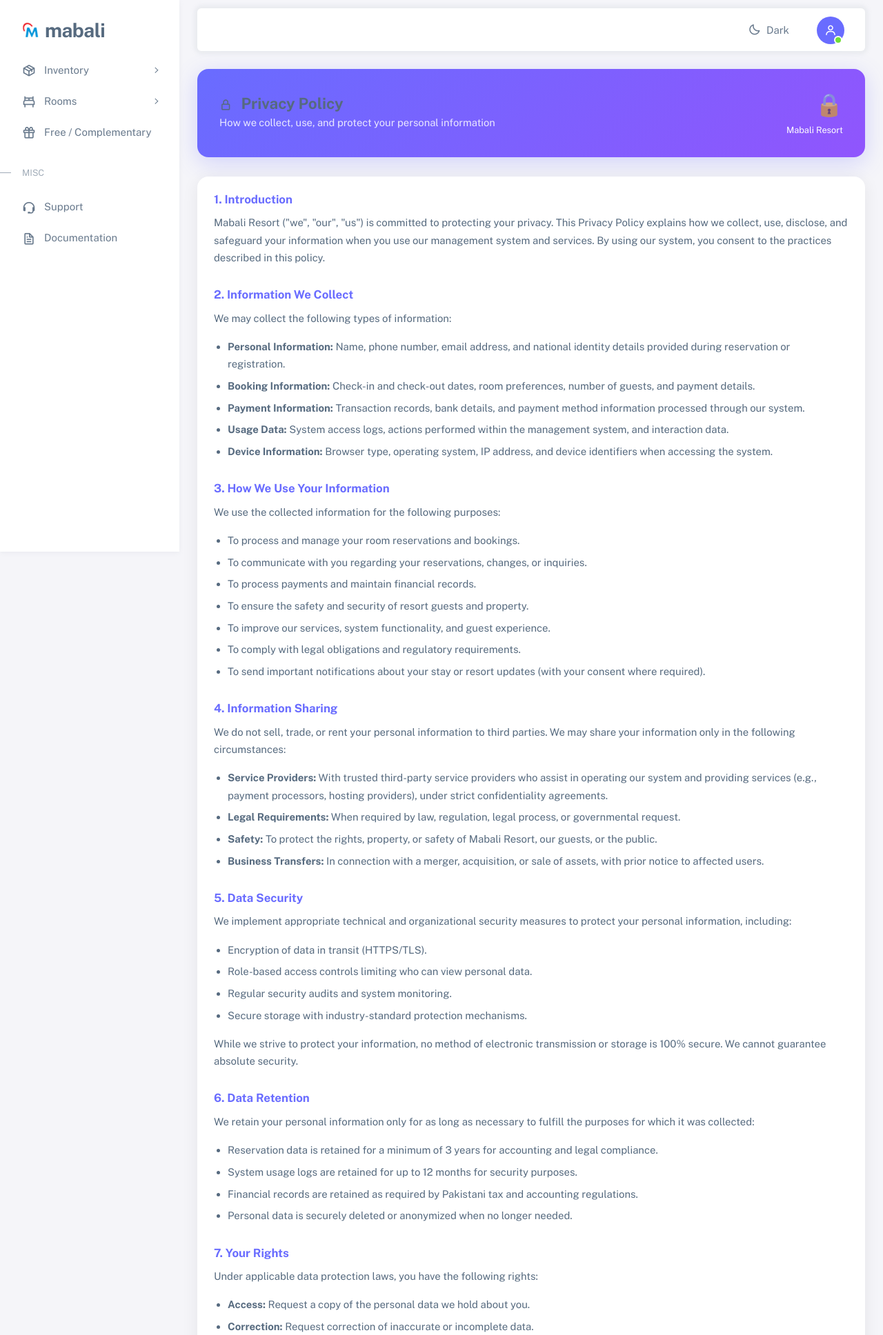
After one commit to 7aib/mabali_resort_management, a Django app: page /privacy-policy/ in a window 1280 px wide. The commit adds this page. Shown: the top 1936 px of the page at 69% size. Run offline with Django 5.2, Linux system fonts and the light colour scheme; some libraries are stand-ins or nearby versions.

Commit message:
feat: privacy policy

```diff
--- a/mabali_resort_management/urls.py
+++ b/mabali_resort_management/urls.py
@@ -3,11 +3,12 @@ from django.urls import include, path
 from django.conf import settings
 from django.conf.urls.static import static
 
-from .views import terms_of_service_view
+from .views import terms_of_service_view, privacy_policy_view
 
 urlpatterns = [
     path("admin/", admin.site.urls),
     path("terms-of-service/", terms_of_service_view, name='terms_of_service'),
+    path("privacy-policy/", privacy_policy_view, name='privacy_policy'),
     path("", include("authentication.urls")),
     path("", include("dashboard.urls")),
     path("inventory/", include("inventory.urls")),
--- a/mabali_resort_management/views.py
+++ b/mabali_resort_management/views.py
@@ -5,3 +5,7 @@ from django.http import HttpRequest, HttpResponse
 
 def terms_of_service_view(request: HttpRequest) -> HttpResponse:
     return render(request, 'pages/terms_of_service.html')
+
+
+def privacy_policy_view(request: HttpRequest) -> HttpResponse:
+    return render(request, 'pages/privacy_policy.html')
--- a/templates/components/footer.html
+++ b/templates/components/footer.html
@@ -24,7 +24,7 @@
                     >Help & Support</a
                   >
                   <a
-                    href="#"
+                    href="{% url 'privacy_policy' %}"
                     class="footer-link me-4"
                     >Privacy Policy</a
                   >
--- /dev/null
+++ b/templates/pages/privacy_policy.html
@@ -0,0 +1,181 @@
+{% extends "base.html" %}
+{% load static %}
+
+{% block title %}Privacy Policy — {{ PROJECT_NAME }}{% endblock %}
+
+{% block extra_css %}
+<style>
+  .page-header {
+    background: linear-gradient(135deg, #696cff 0%, #9055fd 100%);
+    border-radius: 16px;
+    padding: 28px 32px;
+    margin-bottom: 28px;
+    color: #fff;
+    box-shadow: 0 8px 32px rgba(105, 108, 255, 0.25);
+  }
+  .page-header h4 { font-size: 1.4rem; font-weight: 700; margin: 0; }
+  .page-header p  { margin: 4px 0 0; opacity: .85; font-size: .92rem; }
+
+  .policy-card { border-radius: 16px; box-shadow: 0 4px 24px rgba(0,0,0,.07); }
+
+  .policy-section { margin-bottom: 2rem; }
+  .policy-section h5 {
+    font-weight: 700;
+    color: #696cff;
+    margin-bottom: 0.75rem;
+    font-size: 1.05rem;
+  }
+  .policy-section p,
+  .policy-section li {
+    color: #566a7f;
+    font-size: 0.93rem;
+    line-height: 1.7;
+  }
+  .dark-style .policy-section p,
+  .dark-style .policy-section li { color: #b4b7c1; }
+
+  .policy-section ul { padding-left: 1.25rem; }
+  .policy-section li { margin-bottom: 0.4rem; }
+
+  .policy-meta {
+    font-size: 0.82rem;
+    color: #8c93a4;
+    border-top: 1px solid #f0f0f6;
+    padding-top: 1rem;
+  }
+  .dark-style .policy-meta { border-top-color: #3a3b55; }
+</style>
+{% endblock %}
+
+{% block content %}
+
+<div class="page-header d-flex justify-content-between align-items-center">
+  <div>
+    <h4><i class="bx bx-lock-alt me-2"></i> Privacy Policy</h4>
+    <p>How we collect, use, and protect your personal information</p>
+  </div>
+  <div class="text-end d-none d-md-block">
+    <div style="font-size:2rem; opacity:.6;">&#128274;</div>
+    <small>{{ PROJECT_NAME }}</small>
+  </div>
+</div>
+
+<div class="card policy-card">
+  <div class="card-body px-4 py-4">
+
+    <div class="policy-section">
+      <h5>1. Introduction</h5>
+      <p>{{ PROJECT_NAME }} ("we", "our", "us") is committed to protecting your privacy. This Privacy Policy explains how we collect, use, disclose, and safeguard your information when you use our management system and services. By using our system, you consent to the practices described in this policy.</p>
+    </div>
+
+    <div class="policy-section">
+      <h5>2. Information We Collect</h5>
+      <p>We may collect the following types of information:</p>
+      <ul>
+        <li><strong>Personal Information:</strong> Name, phone number, email address, and national identity details provided during reservation or registration.</li>
+        <li><strong>Booking Information:</strong> Check-in and check-out dates, room preferences, number of guests, and payment details.</li>
+        <li><strong>Payment Information:</strong> Transaction records, bank details, and payment method information processed through our system.</li>
+        <li><strong>Usage Data:</strong> System access logs, actions performed within the management system, and interaction data.</li>
+        <li><strong>Device Information:</strong> Browser type, operating system, IP address, and device identifiers when accessing the system.</li>
+      </ul>
+    </div>
+
+    <div class="policy-section">
+      <h5>3. How We Use Your Information</h5>
+      <p>We use the collected information for the following purposes:</p>
+      <ul>
+        <li>To process and manage your room reservations and bookings.</li>
+        <li>To communicate with you regarding your reservations, changes, or inquiries.</li>
+        <li>To process payments and maintain financial records.</li>
+        <li>To ensure the safety and security of resort guests and property.</li>
+        <li>To improve our services, system functionality, and guest experience.</li>
+        <li>To comply with legal obligations and regulatory requirements.</li>
+        <li>To send important notifications about your stay or resort updates (with your consent where required).</li>
+      </ul>
+    </div>
+
+    <div class="policy-section">
+      <h5>4. Information Sharing</h5>
+      <p>We do not sell, trade, or rent your personal information to third parties. We may share your information only in the following circumstances:</p>
+      <ul>
+        <li><strong>Service Providers:</strong> With trusted third-party service providers who assist in operating our system and providing services (e.g., payment processors, hosting providers), under strict confidentiality agreements.</li>
+        <li><strong>Legal Requirements:</strong> When required by law, regulation, legal process, or governmental request.</li>
+        <li><strong>Safety:</strong> To protect the rights, property, or safety of {{ PROJECT_NAME }}, our guests, or the public.</li>
+        <li><strong>Business Transfers:</strong> In connection with a merger, acquisition, or sale of assets, with prior notice to affected users.</li>
+      </ul>
+    </div>
+
+    <div class="policy-section">
+      <h5>5. Data Security</h5>
+      <p>We implement appropriate technical and organizational security measures to protect your personal information, including:</p>
+      <ul>
+        <li>Encryption of data in transit (HTTPS/TLS).</li>
+        <li>Role-based access controls limiting who can view personal data.</li>
+        <li>Regular security audits and system monitoring.</li>
+        <li>Secure storage with industry-standard protection mechanisms.</li>
+      </ul>
+      <p>While we strive to protect your information, no method of electronic transmission or storage is 100% secure. We cannot guarantee absolute security.</p>
+    </div>
+
+    <div class="policy-section">
+      <h5>6. Data Retention</h5>
+      <p>We retain your personal information only for as long as necessary to fulfill the purposes for which it was collected:</p>
+      <ul>
+        <li>Reservation data is retained for a minimum of 3 years for accounting and legal compliance.</li>
+        <li>System usage logs are retained for up to 12 months for security purposes.</li>
+        <li>Financial records are retained as required by Pakistani tax and accounting regulations.</li>
+        <li>Personal data is securely deleted or anonymized when no longer needed.</li>
+      </ul>
+    </div>
+
+    <div class="policy-section">
+      <h5>7. Your Rights</h5>
+      <p>Under applicable data protection laws, you have the following rights:</p>
+      <ul>
+        <li><strong>Access:</strong> Request a copy of the personal data we hold about you.</li>
+        <li><strong>Correction:</strong> Request correction of inaccurate or incomplete data.</li>
+        <li><strong>Deletion:</strong> Request deletion of your personal data, subject to legal retention requirements.</li>
+        <li><strong>Objection:</strong> Object to the processing of your data for specific purposes.</li>
+        <li><strong>Withdrawal of Consent:</strong> Withdraw consent for data processing at any time (where consent is the legal basis).</li>
+      </ul>
+      <p>To exercise these rights, please contact us using the details provided below.</p>
+    </div>
+
+    <div class="policy-section">
+      <h5>8. Cookies &amp; Tracking</h5>
+      <p>The management system may use cookies and similar technologies to:</p>
+      <ul>
+        <li>Maintain your session and authentication status.</li>
+        <li>Remember your preferences and settings.</li>
+        <li>Analyze system usage and improve performance.</li>
+      </ul>
+      <p>You can control cookie settings through your browser preferences. Disabling cookies may affect system functionality.</p>
+    </div>
+
+    <div class="policy-section">
+      <h5>9. Children's Privacy</h5>
+      <p>Our services are not directed to individuals under the age of 18. We do not knowingly collect personal information from children. If we become aware that we have collected data from a child without parental consent, we will take steps to delete it promptly.</p>
+    </div>
+
+    <div class="policy-section">
+      <h5>10. Changes to This Policy</h5>
+      <p>We may update this Privacy Policy from time to time. Any changes will be posted on this page with an updated effective date. We encourage you to review this policy periodically. Continued use of the system after changes constitutes acceptance of the updated policy.</p>
+    </div>
+
+    <div class="policy-section">
+      <h5>11. Contact Us</h5>
+      <p>If you have any questions, concerns, or requests regarding this Privacy Policy or our data practices, please contact:</p>
+      <ul>
+        <li><strong>{{ PROJECT_NAME }} Management</strong></li>
+        <li>Website: <a href="{{ WEBSITE_URL }}" target="_blank">{{ WEBSITE_URL }}</a></li>
+      </ul>
+    </div>
+
+    <div class="policy-meta">
+      <p class="mb-0">Last updated: July 2026 &bull; {{ PROJECT_NAME }}</p>
+    </div>
+
+  </div>
+</div>
+
+{% endblock %}
```
